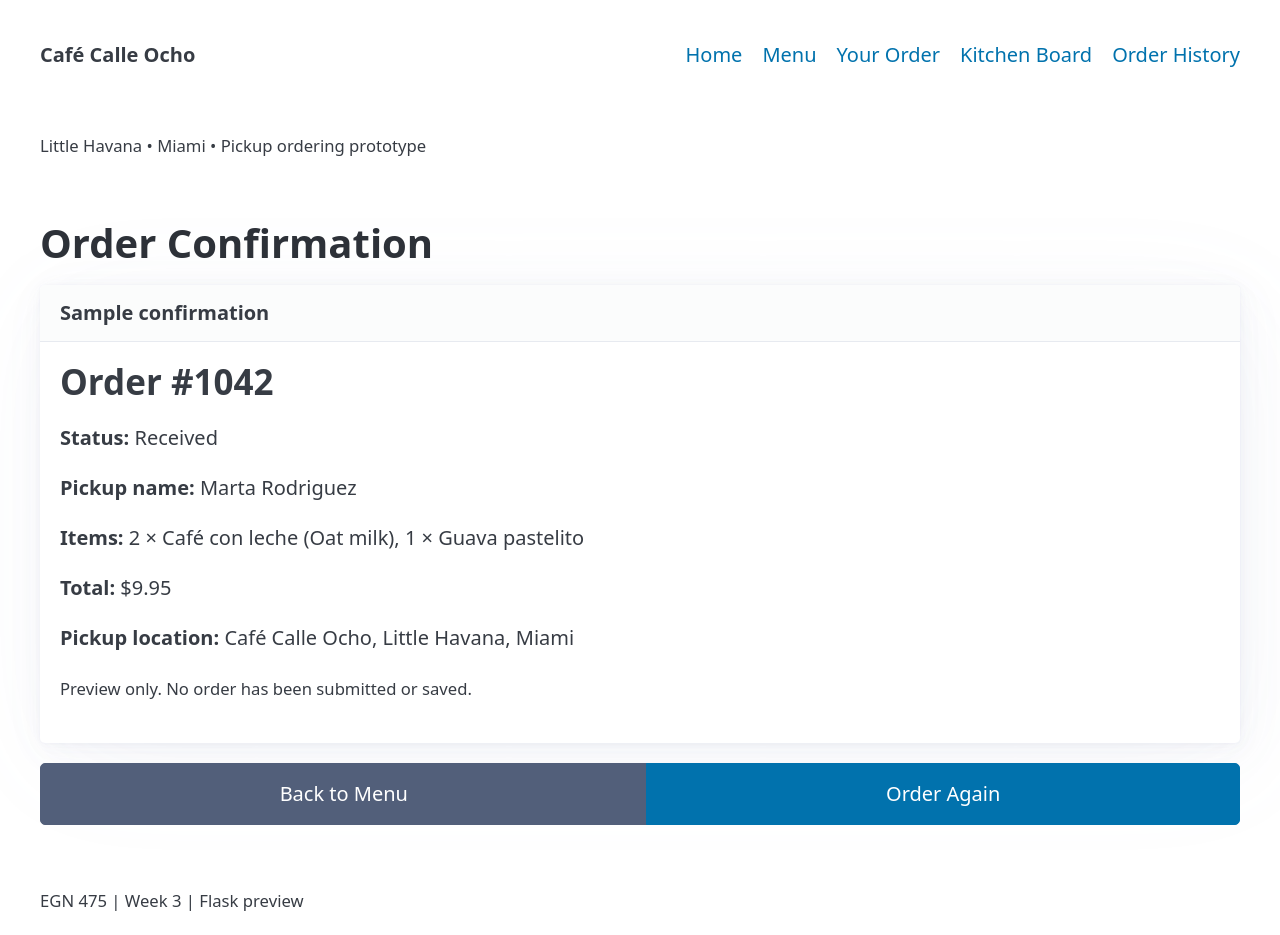
After one commit to moha20045/egn475-cafe-maidan, a Flask app: page /order/confirmation in a window 1280 px wide. The commit adds this page. Run offline with Flask 3, Linux system fonts and the light colour scheme; some libraries are stand-ins or nearby versions.

Commit message:
Add sample confirmation and Week 3 documentation

```diff
--- a/app.py
+++ b/app.py
@@ -130,6 +130,24 @@ def order_new():
     )
 
 
+@app.route("/order/confirmation")
+def order_confirmation():
+    total_cents = sum(
+        item["price_cents"] * item["quantity"] for item in SAMPLE_CART
+    )
+    confirmation = {
+        "order_number": 1042,
+        "status": "Received",
+        "pickup_name": "Marta Rodriguez",
+    }
+    return render_template(
+        "confirmation.html",
+        confirmation=confirmation,
+        cart=SAMPLE_CART,
+        total_cents=total_cents,
+    )
+
+
 @app.route("/kitchen")
 def kitchen():
     orders = sorted(SAMPLE_KITCHEN_ORDERS, key=lambda order: order["order_id"])
--- /dev/null
+++ b/templates/confirmation.html
@@ -0,0 +1,26 @@
+{% extends "base.html" %}
+
+{% block title %}Order Confirmation | Café Calle Ocho{% endblock %}
+
+{% block content %}
+  <h1>Order Confirmation</h1>
+  <article>
+    <header><strong>Sample confirmation</strong></header>
+    <h2>Order #{{ confirmation.order_number }}</h2>
+    <p><strong>Status:</strong> {{ confirmation.status }}</p>
+    <p><strong>Pickup name:</strong> {{ confirmation.pickup_name }}</p>
+    <p>
+      <strong>Items:</strong>
+      {% for item in cart %}
+        {{ item.quantity }} × {{ item.name }}{% if item.options %} ({{ item.options }}){% endif %}{% if not loop.last %}, {% endif %}
+      {% endfor %}
+    </p>
+    <p><strong>Total:</strong> ${{ "%.2f"|format(total_cents / 100) }}</p>
+    <p><strong>Pickup location:</strong> Café Calle Ocho, Little Havana, Miami</p>
+    <p><small>Preview only. No order has been submitted or saved.</small></p>
+  </article>
+  <div role="group">
+    <a href="{{ url_for('menu') }}" role="button" class="secondary">Back to Menu</a>
+    <a href="{{ url_for('menu') }}" role="button">Order Again</a>
+  </div>
+{% endblock %}
--- a/templates/order.html
+++ b/templates/order.html
@@ -50,5 +50,6 @@
     </div>
   </form>
 
+  <p><a href="{{ url_for('order_confirmation') }}">View sample confirmation</a></p>
   <p><small>Preview only. Saving orders will be added in Week 4.</small></p>
 {% endblock %}
```
Also changed, not shown: README.md, 1 other file.
